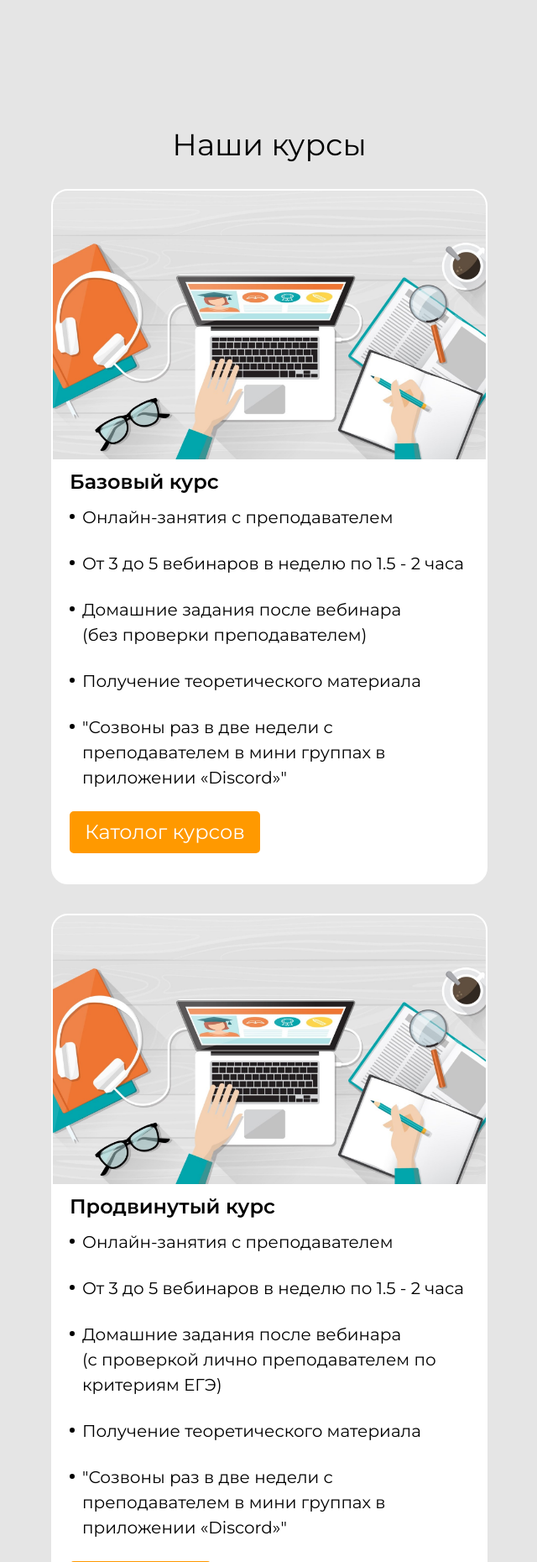
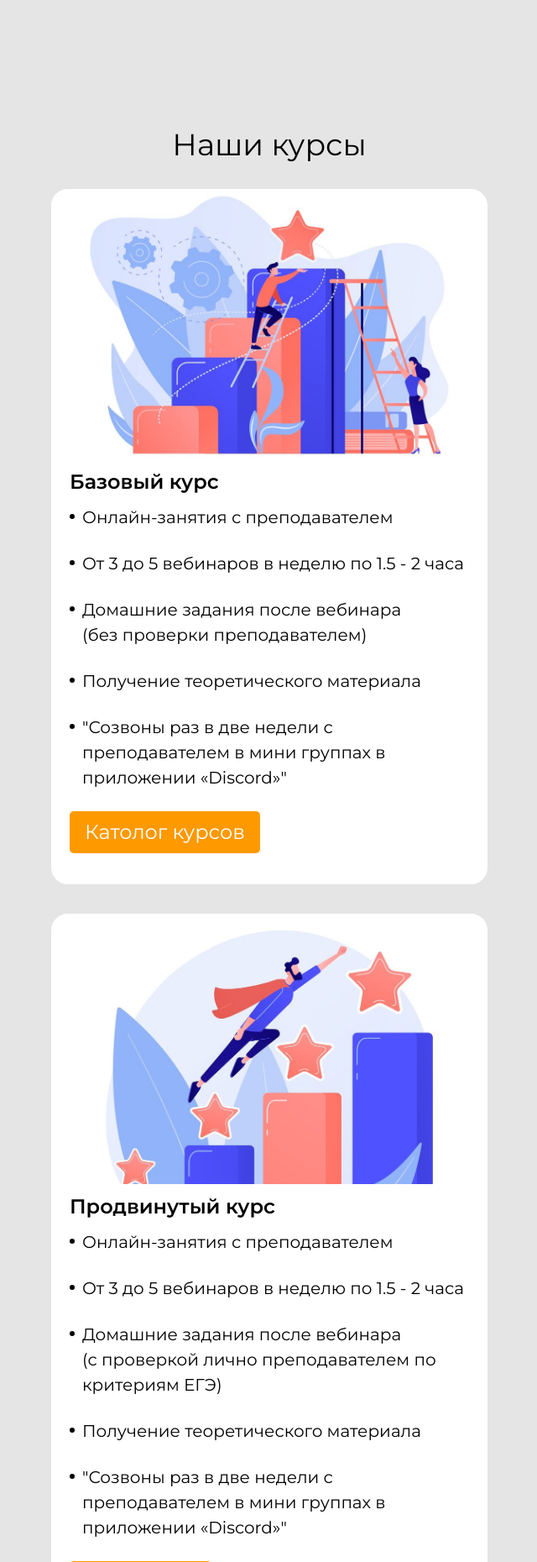
Before and after one commit to minor-57/scool, a PHP site: page / in a window 1280 px wide. Shown: the part 1214-3074 px from the top of the page at 84% size, without its empty margins (319-959 px from the left). Run offline with PHP 8.4, Linux system fonts and the light colour scheme.

Commit message:
courses images added

```diff
--- a/css/style.css
+++ b/css/style.css
@@ -77,6 +77,7 @@ button{
     border: none;
 }
 
+
 img{
     max-width: 100%;
 }
@@ -84,6 +85,13 @@ img{
 *:focus{
     opacity: 0.5;
     outline: none;
+}
+
+.object-top{
+    object-position: top;
+}
+.object-center{
+    object-position: center;
 }
 
 .wraper{
--- a/index.html
+++ b/index.html
@@ -183,7 +183,7 @@
                     <ul class="courses__list">
                         <li class="courses__item course-card">
                             <div class="course-card__img-container">
-                                <img src="/img/base-img.jpg" alt="img" class="course-card__img">
+                                <img src="/img/base-course.jpg" alt="img" class="course-card__img">
                             </div>
                             <div class="course-card__content">
                                 <div class="course-card__text">
@@ -206,7 +206,7 @@
                         </li>
                         <li class="courses__item course-card">
                             <div class="course-card__img-container">
-                                <img src="/img/base-img.jpg" alt="img" class="course-card__img">
+                                <img src="/img/advansed-course.jpg" alt="img" class="course-card__img object-top">
                             </div>
                             <div class="course-card__content">
                                 <div class="course-card__text">
@@ -229,7 +229,7 @@
                         </li>
                         <li class="courses__item course-card">
                             <div class="course-card__img-container">
-                                <img src="/img/base-img.jpg" alt="img" class="course-card__img">
+                                <img src="/img/individ-course.avif" alt="img" class="course-card__img object-center">
                             </div>
                             <div class="course-card__content">
                                 <div class="course-card__text">
```
Also changed, not shown: img/advansed-course.jpg (added), img/base-course.jpg (added), img/individ-course.avif (added).
